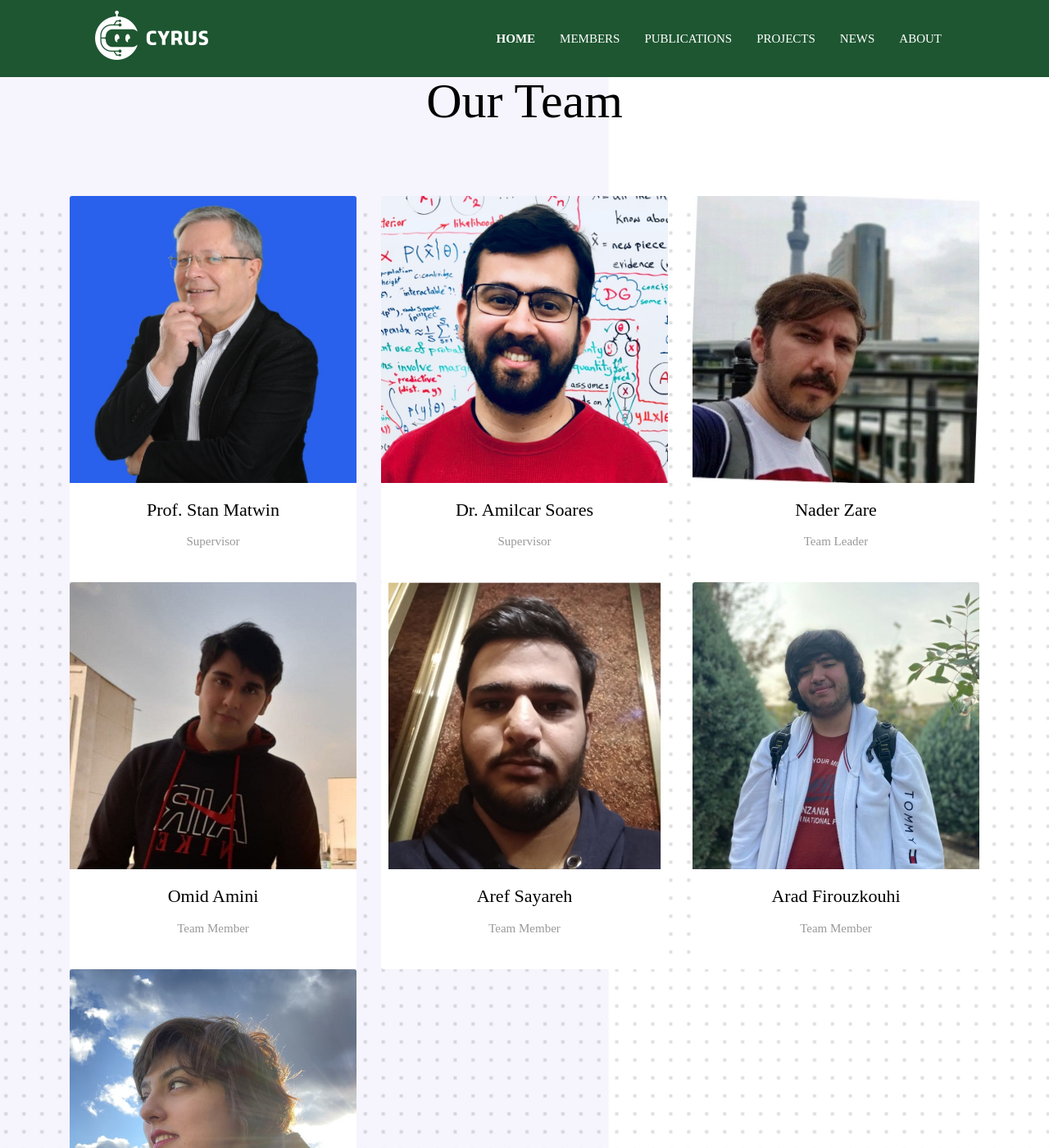
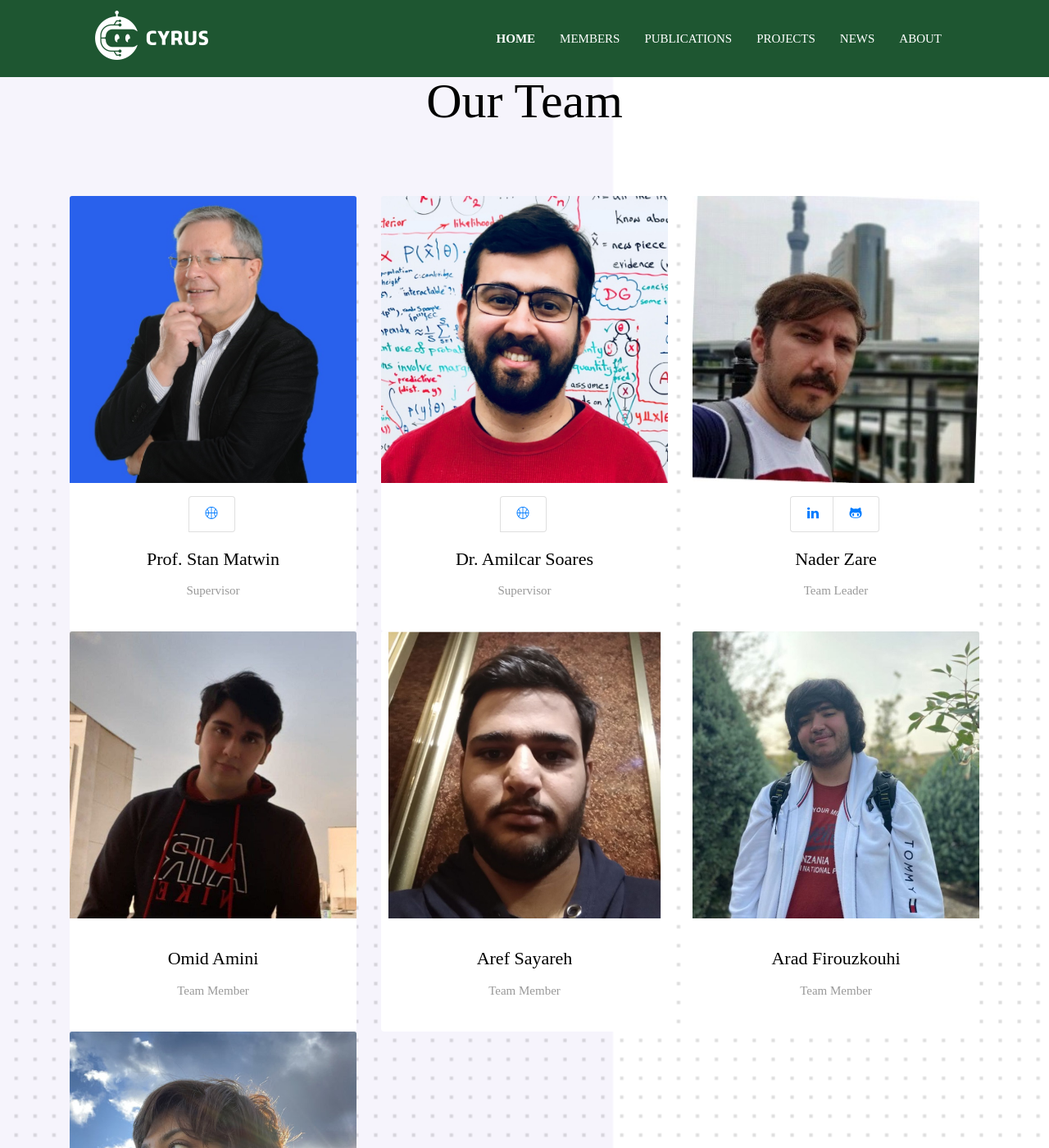
Before and after one commit to Cyrus2D/Cyrus2D.github.io, a Jekyll site: the page built from _pages/members.html, in a window 1280 px wide and 1400 px high, scrolled down 497 px. Shown: the whole window at 82% size. Built offline with Jekyll 4.4.1, drawn with Linux system fonts in a browser that asks for light colours.

Commit message:
add member social

```diff
--- a/_pages/members.html
+++ b/_pages/members.html
@@ -15,6 +15,11 @@ title: Members
       <div class="col-md-4 col-sm-6 mb-4 mb-md-0">
         <div class="card text-center">
           <img src="{{ team-member.image | relative_url }}" class="card-img-top">
+          <ul class="list-group-horizontal mt-3 zindex-1">
+            {% for social in team-member.social %}
+            <li class="list-group-item"><a class="text-black" href="{{ social.link }}"><i class="{{ social.icon }}"></i></a></li>
+            {% endfor %}
+          </ul>
           <div class="card-body">
             <h4 class="card-title">{{ team-member.title }}</h4>
             <p class="text-light font-secondary">{{ team-member.designation }}</p>
--- a/assets/scss/templates/_members.scss
+++ b/assets/scss/templates/_members.scss
@@ -1,41 +1,22 @@
-.member-box .social {
-    background-color: #2b7c47;
-    height: 65px;
-    width: 350px;
-    bottom: 0;
-    left: 0;
-    padding: 0;
-    position: absolute;
-    visibility: hidden;
-    // -webkit-transition: visibility 0s, opacity 0.5s linear;
-    transition: visibility 0s, opacity 0.1s linear;
-    opacity: 0.9;
-    display: flex;
-    flex-direction: row;
-    flex-wrap: wrap;
-    justify-content: center;
-    align-items: center;
-  }
+.list-group-horizontal .list-group-item {
+	display: inline-block;
+}
+.list-group-horizontal .list-group-item {
+	margin-bottom: 0;
+	margin-left:-4px;
+	margin-right: 0;
+ 	border-right-width: 0;
+}
+.list-group-horizontal .list-group-item:first-child {
+	border-top-right-radius:0;
+	border-bottom-left-radius:4px;
+}
+.list-group-horizontal .list-group-item:last-child {
+	border-top-right-radius:4px;
+	border-bottom-left-radius:0;
+	border-right-width: 1px;
+}
 
-  .member-box:hover .social{
-    visibility: visible;
-    flex-direction: row;
-    flex-wrap: wrap;
-  }
-
-  .material-icons {
-    line-height: 1;
-    margin-left: 5px;
-    margin-right: 5px;
-    color: white;
-  }
-
-  .material-icons:hover .material-icons {
-    color: green;
-  }
-  .material-icons.md-48 { font-size: 48px; }
-
-  .social img {
-    margin-left: 5px;
-    margin-right: 5px;
-  }
+.list-group-horizontal{
+  padding-left: 0;
+}
```
Also changed, not shown: _data/settings.yml (+7 -4 lines).
